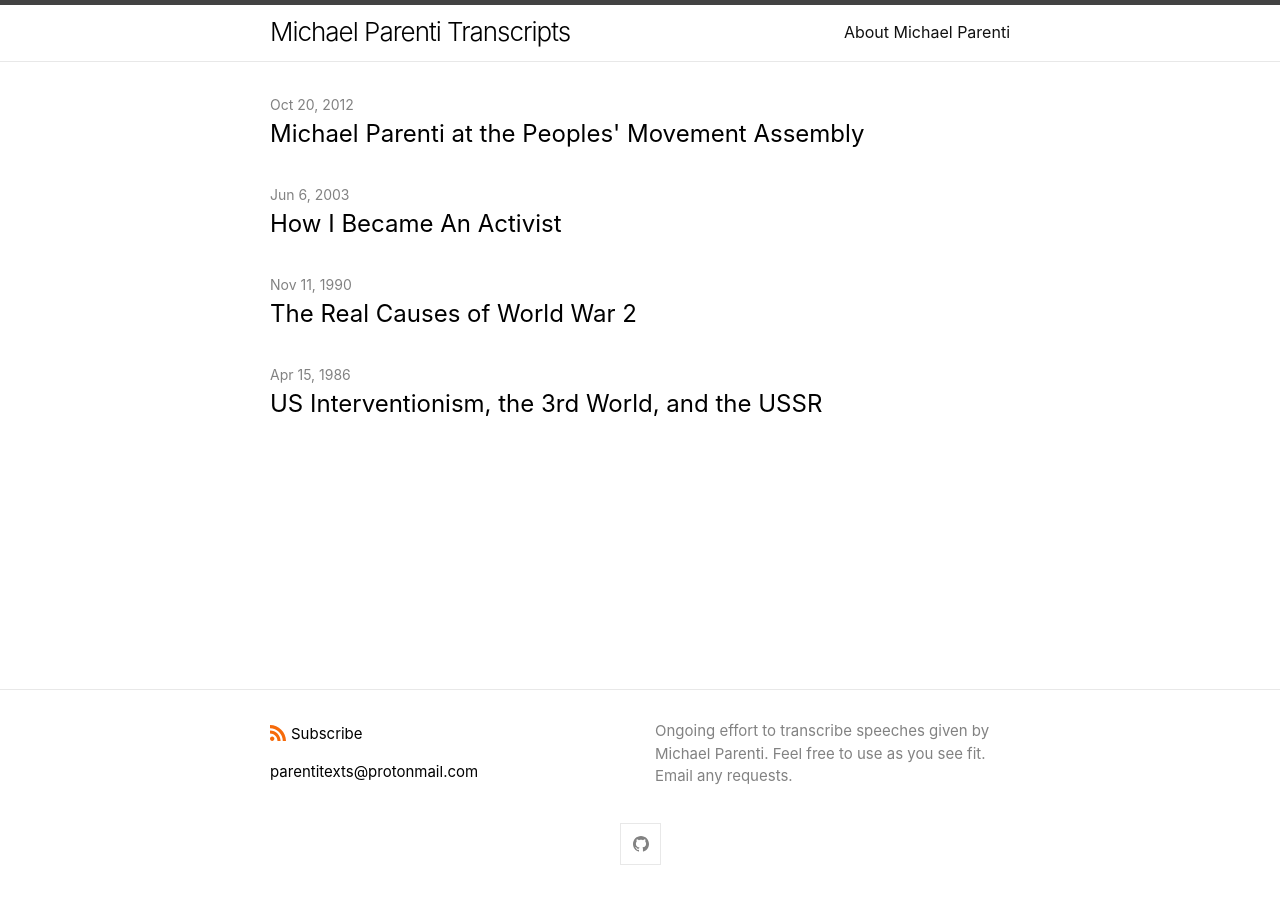
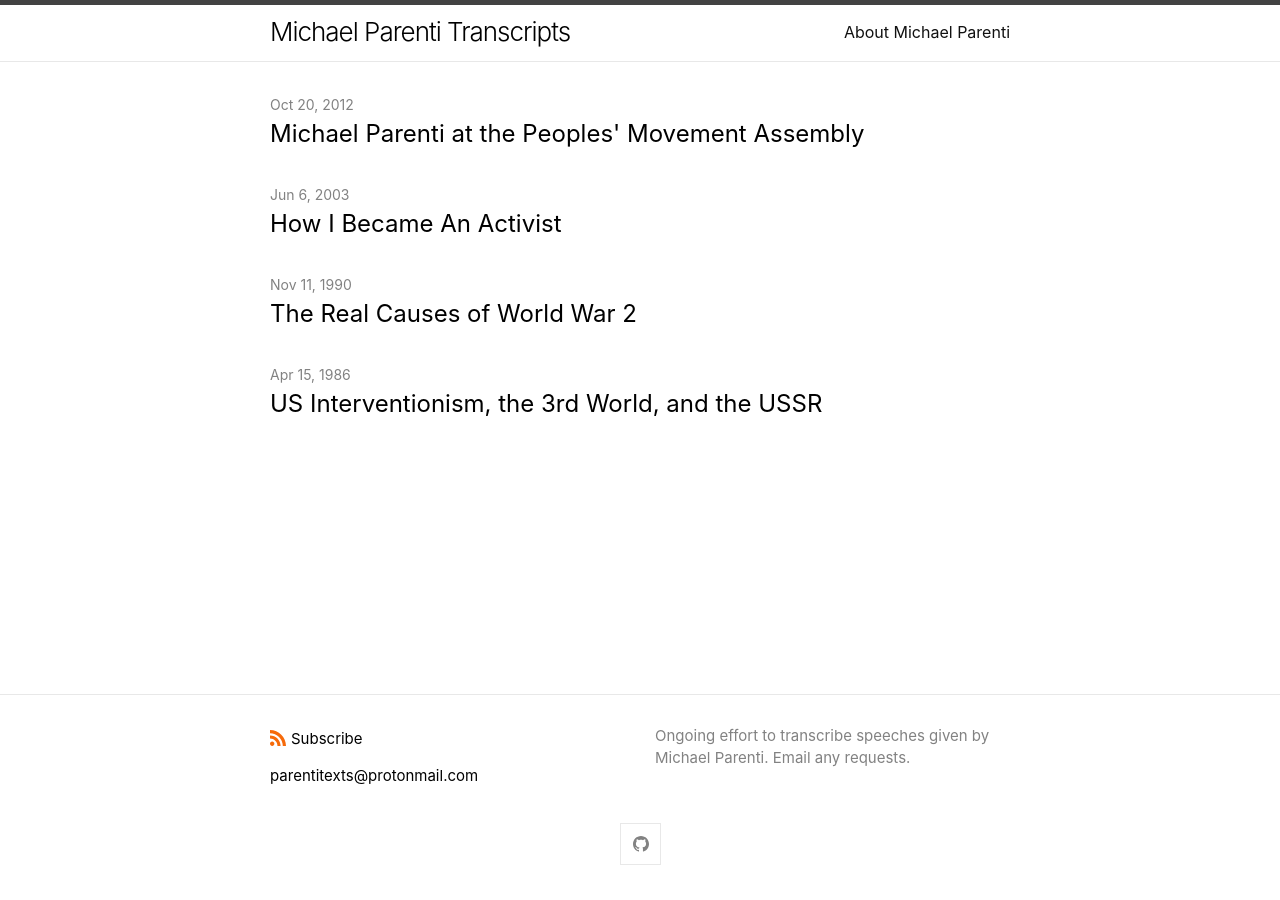
Before and after one commit to parentitexts/parentitexts.github.io, a Jekyll site: the page built from index.md, in a window 1280 px wide. Built offline with Jekyll 4.4.1, drawn with Linux system fonts in a browser that asks for light colours.

Commit message:
cleaning up

```diff
--- a/_config.yml
+++ b/_config.yml
@@ -3,7 +3,7 @@
   name:
   email: parentitexts@protonmail.com
 description: > # this means to ignore newlines until "show_excerpts:"
-  Ongoing effort to transcribe speeches given by Michael Parenti. Feel free to use as you see fit. Email any requests.
+  Ongoing effort to transcribe speeches given by Michael Parenti. Email any requests.
 
 show_excerpts: false # set to true to show excerpts on the homepage
 
```
Also changed, not shown: LICENSE.txt (deleted), README.md (deleted), screenshot.png (deleted).
